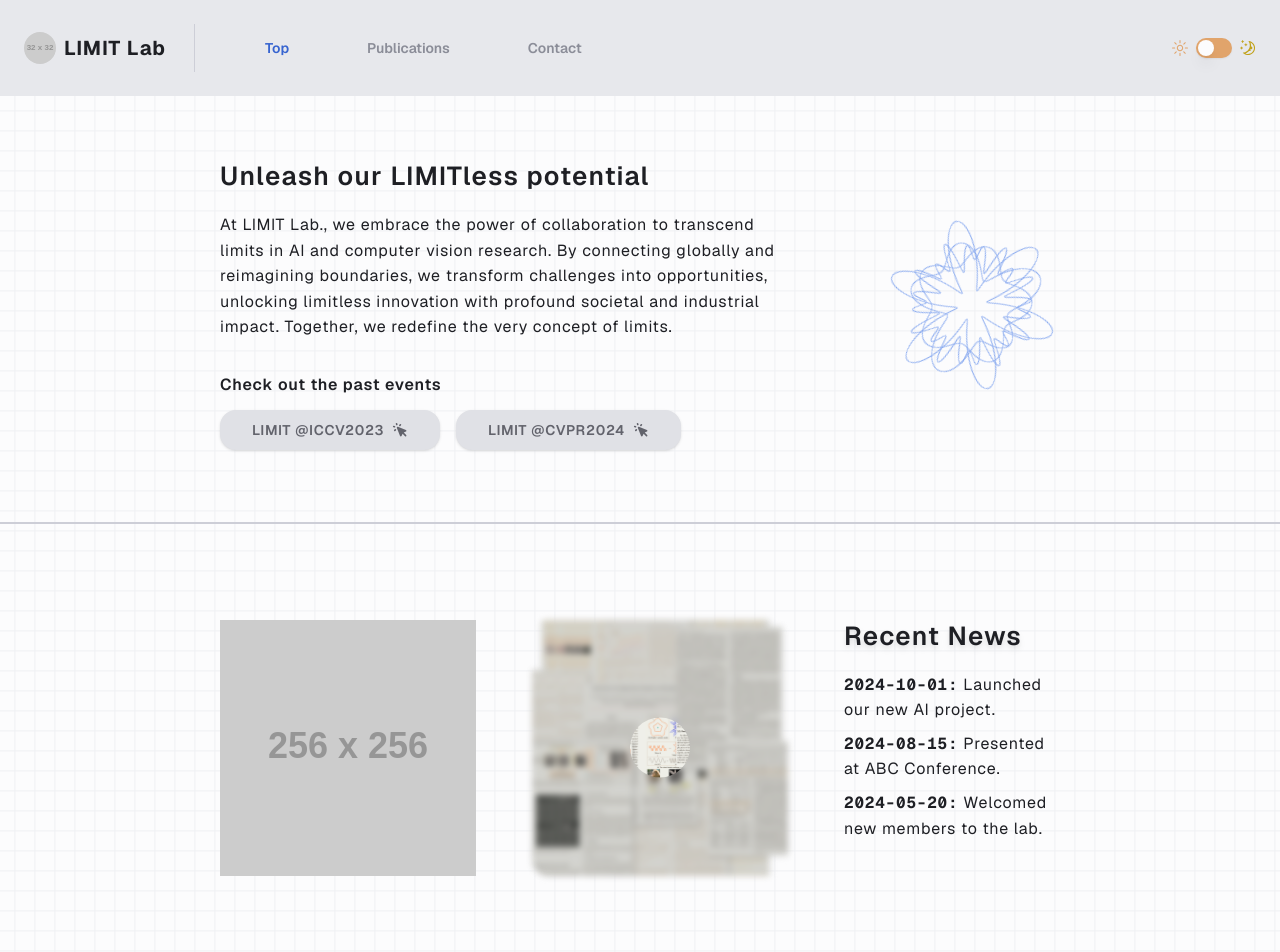
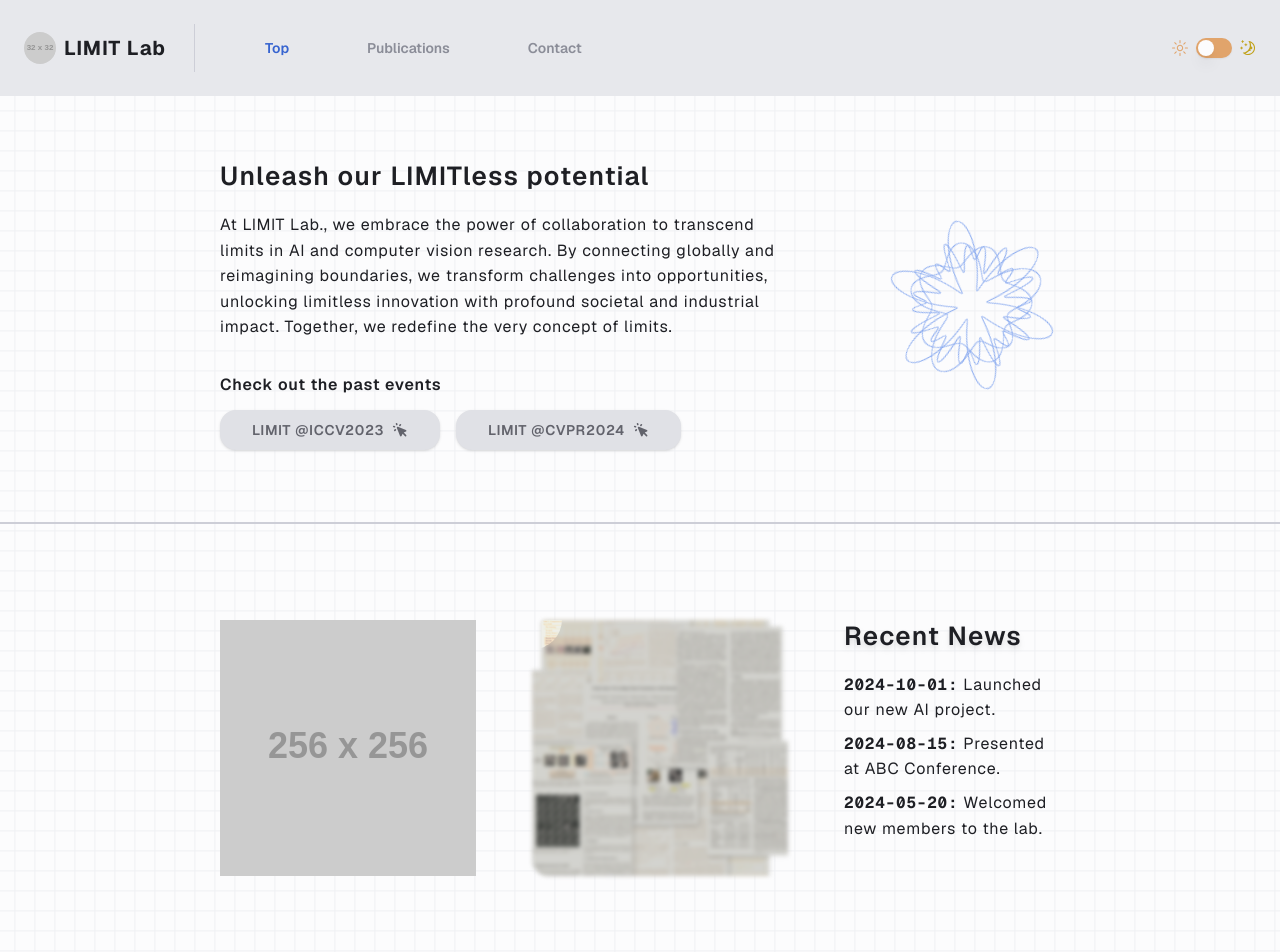
Before and after one commit to cvpaperchallenge-alumni/limit-lab-homepage, a Next.js app: page / in a window 1280 px wide. Shown: the top 952 px of the page. Built offline with nearby package versions, Linux system fonts and the light colour scheme; what tailwindcss-animated would draw is missing.

Commit message:
:sparkles: Update paper ocean design logic

```diff
--- a/src/components/paper-ocean-design.tsx
+++ b/src/components/paper-ocean-design.tsx
@@ -1,24 +1,44 @@
 'use client'
 
+import { useState, useRef } from 'react'
 import Image from 'next/image'
 import testImage from '../../public/paper-ocean.png'
 
 export function PaperOceanDesign() {
+  const [cursor, setCursor] = useState({ x: 0, y: 0 })
+  const [isIdle, setIsIdle] = useState(false)
+  const idleTimer = useRef<NodeJS.Timeout | null>(null)
+
+  function handleMouseMove(e: React.MouseEvent<HTMLDivElement>) {
+    setCursor({ x: e.nativeEvent.offsetX, y: e.nativeEvent.offsetY })
+    if (idleTimer.current) clearTimeout(idleTimer.current)
+    setIsIdle(false)
+    idleTimer.current = setTimeout(() => setIsIdle(true), 500)
+  }
+
   return (
-    <div className='relative min-w-64 h-64'>
+    <div className='relative min-w-64 h-64' onMouseMove={handleMouseMove}>
       <Image
         src={testImage}
         alt="paper ocean"
         width={256}
         height={256}
-        className='absolute filter blur-[3px] contrast-75 object-cover h-64 w-64 rounded-2xl pointer-events-none'
+        className='absolute filter blur-[2px] contrast-75 object-cover h-64 w-64 rounded-2xl pointer-events-none'
       />
       <Image
         src={testImage}
         alt="paper ocean"
         width={256}
         height={256}
-        className='absolute object-cover h-64 w-64 rounded-2xl pointer-events-none [clip-path:_circle(30px_at_50%_50%)]'
+        className='absolute object-cover h-64 w-64 rounded-2xl pointer-events-none'
+        style={{
+          clipPath: isIdle
+            ? `circle(50px at ${cursor.x}px ${cursor.y}px)`
+            : `circle(30px at ${cursor.x}px ${cursor.y}px)`,
+          transition: isIdle ? 'clip-path 0.5s' : 'none',
+          transform: isIdle ? 'scale(1.2)' : 'scale(1)',
+          transformOrigin: `${cursor.x}px ${cursor.y}px`,
+        }}
       />
     </div>
   )
```
